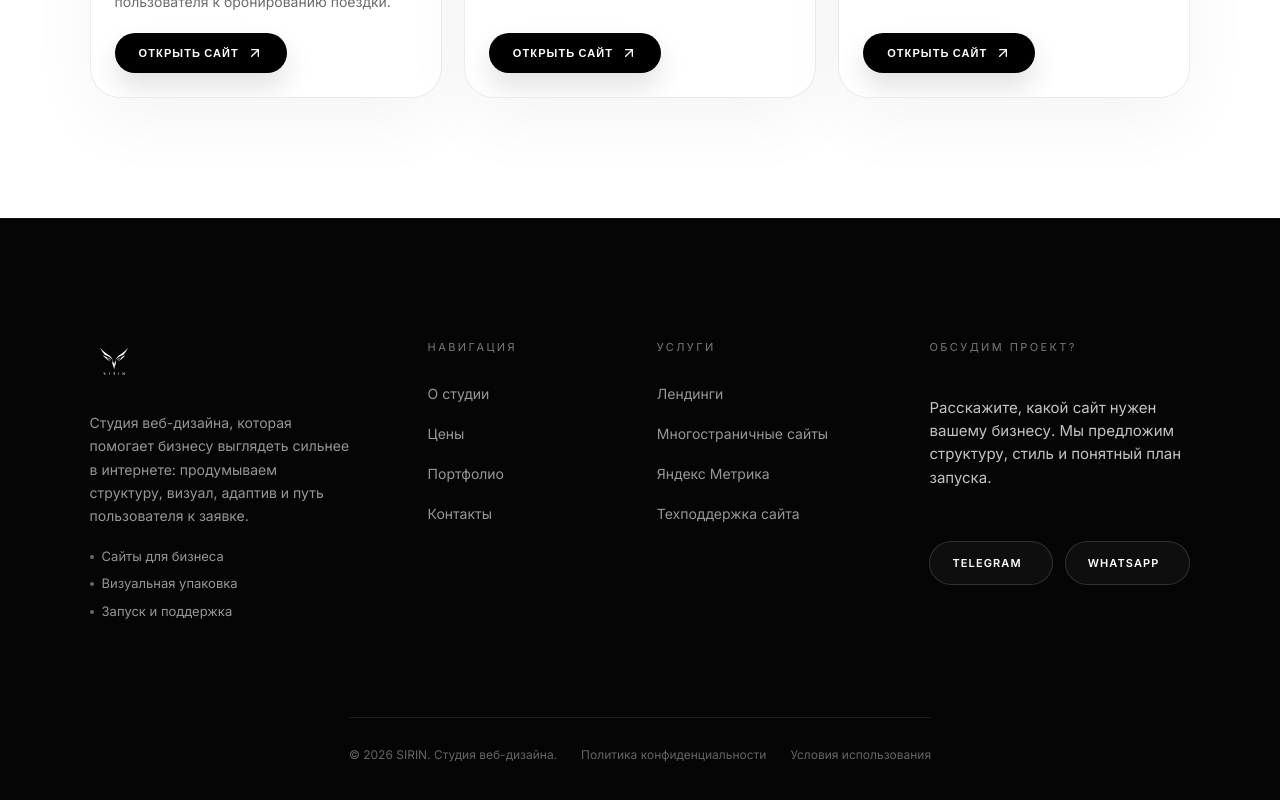
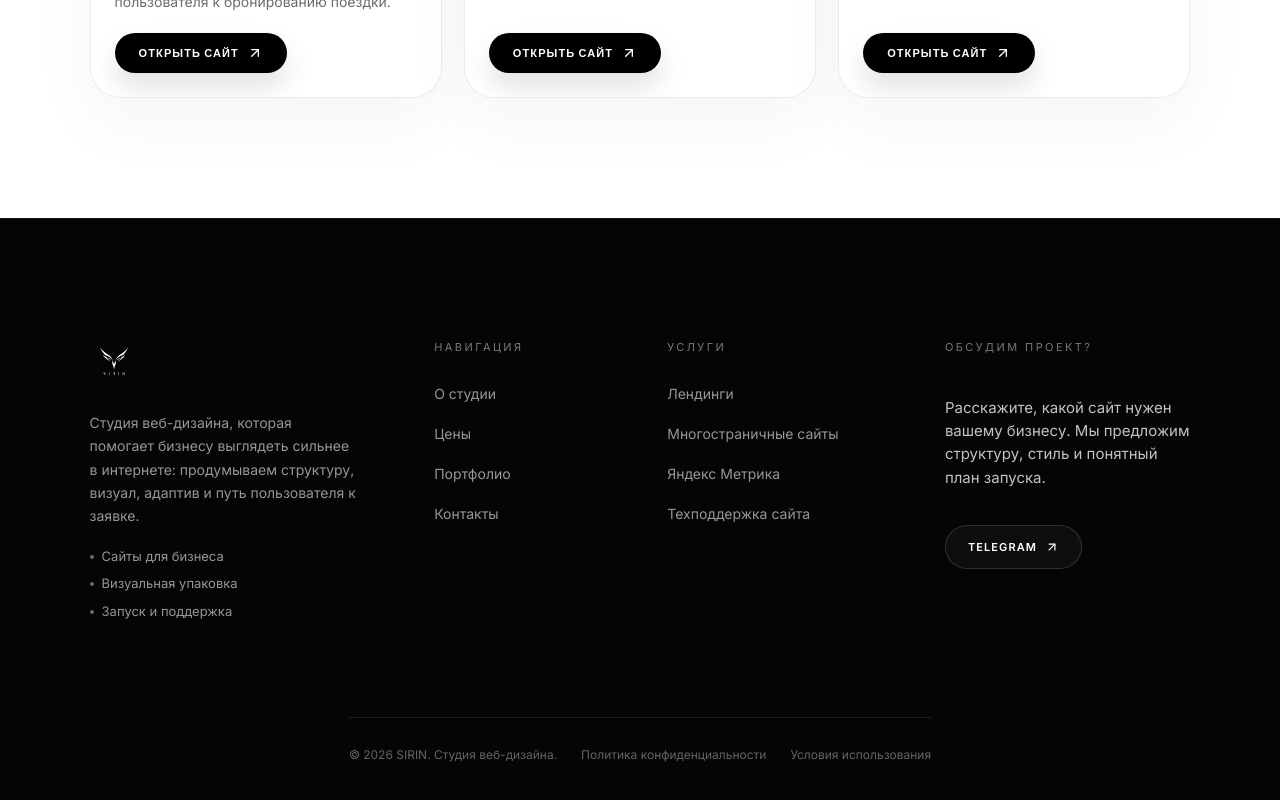
Before and after one commit to egorbagramyan0-bot/sirin, a React (Vite) app: page / in a window 1280 px wide. Shown: the part 3666-4466 px from the top of the page. Built offline with nearby package versions, Linux system fonts and the light colour scheme.

Commit message:
feat: remove WhatsApp button and compact footer layout

```diff
--- a/src/components/Footer.jsx
+++ b/src/components/Footer.jsx
@@ -154,14 +154,6 @@ export default function Footer({ onNavigate }) {
               Telegram
               <ArrowUpRight className="w-3.5 h-3.5" />
             </a>
-            <a
-              href="#"
-              className="footer-button"
-              aria-label="Связаться в WhatsApp"
-            >
-              WhatsApp
-              <ArrowUpRight className="w-3.5 h-3.5" />
-            </a>
           </div>
         </div>
 
--- a/src/index.css
+++ b/src/index.css
@@ -836,7 +836,7 @@ html.lenis, html.lenis body {
 .footer-buttons {
   display: flex;
   gap: 12px;
-  margin-top: 28px;
+  margin-top: 12px;
 }
 
 .footer-button {
```
